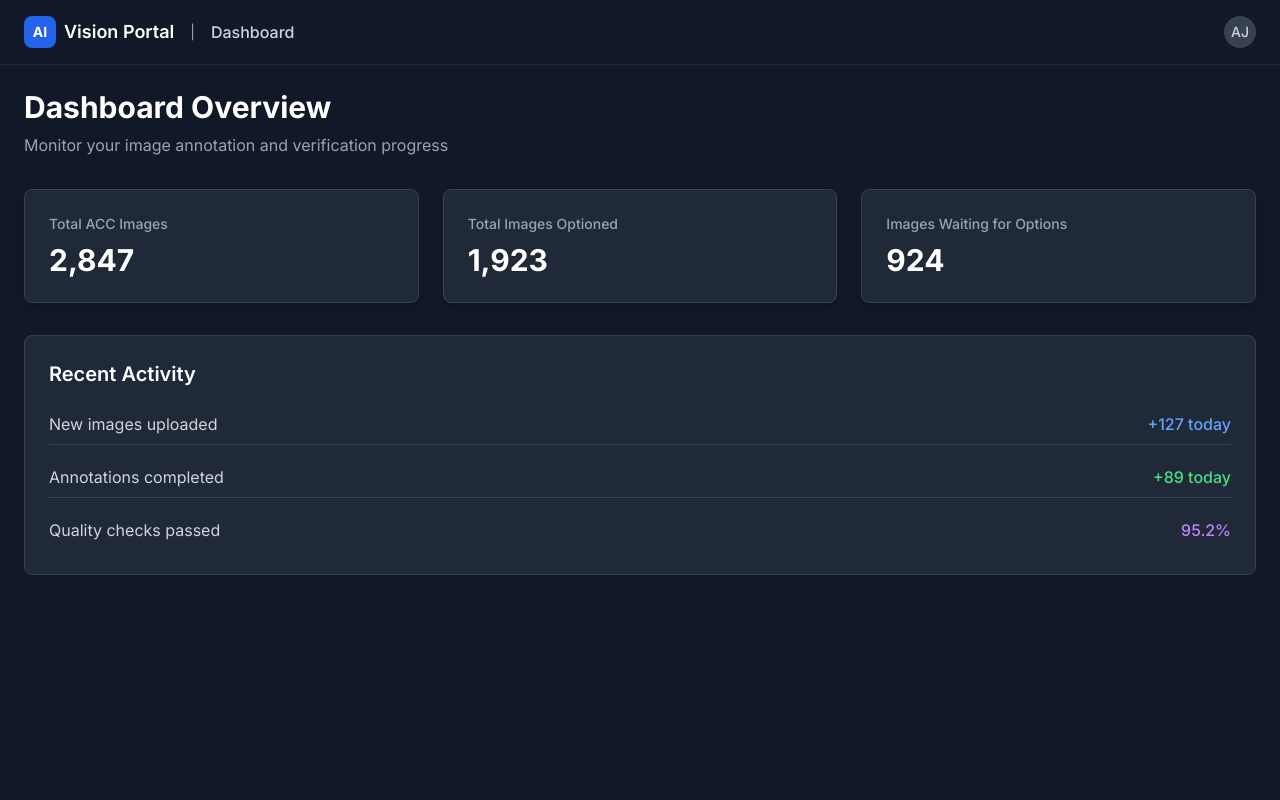
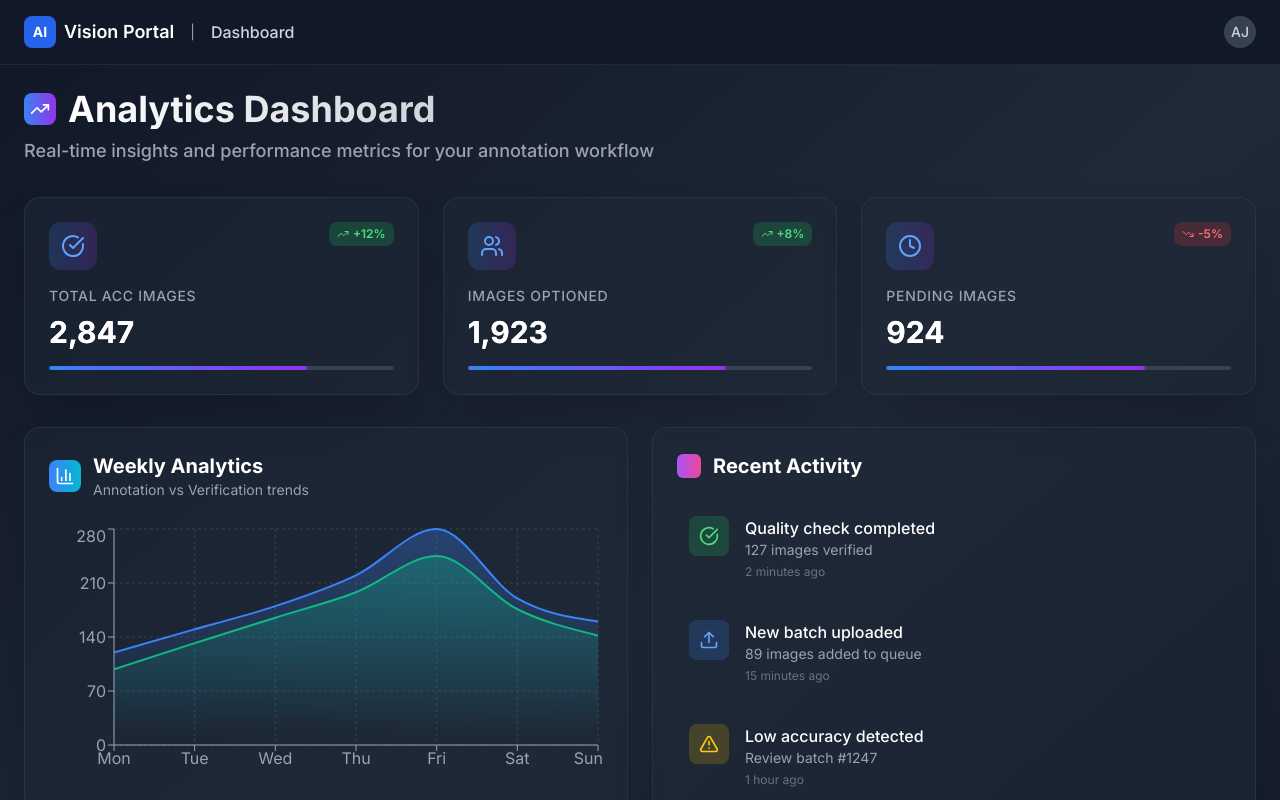
Before and after one commit to AjayIrkal23/quiet-annotate-portal, a React (Vite) app: page / in a window 1280 px wide. Shown: the top 800 px of the page. Built offline with nearby package versions, Linux system fonts and the light colour scheme.

Commit message:
Enhance Dashboard with premium design
Add icons, animations, and analytics charts to the dashboard for a more premium and engaging look. Improve text normalization and overall page aesthetics.

```diff
--- /dev/null
+++ b/src/components/ActivityFeed.tsx
@@ -0,0 +1,78 @@
+
+import React from 'react';
+import { CheckCircle, Upload, AlertTriangle, Users } from 'lucide-react';
+
+const activities = [
+  {
+    id: 1,
+    type: 'verification',
+    message: 'Quality check completed',
+    detail: '127 images verified',
+    time: '2 minutes ago',
+    icon: CheckCircle,
+    color: 'text-green-400',
+    bgColor: 'bg-green-500/20'
+  },
+  {
+    id: 2,
+    type: 'upload',
+    message: 'New batch uploaded',
+    detail: '89 images added to queue',
+    time: '15 minutes ago',
+    icon: Upload,
+    color: 'text-blue-400',
+    bgColor: 'bg-blue-500/20'
+  },
+  {
+    id: 3,
+    type: 'alert',
+    message: 'Low accuracy detected',
+    detail: 'Review batch #1247',
+    time: '1 hour ago',
+    icon: AlertTriangle,
+    color: 'text-yellow-400',
+    bgColor: 'bg-yellow-500/20'
+  },
+  {
+    id: 4,
+    type: 'team',
+    message: 'Team milestone reached',
+    detail: '10,000 annotations completed',
+    time: '3 hours ago',
+    icon: Users,
+    color: 'text-purple-400',
+    bgColor: 'bg-purple-500/20'
+  }
+];
+
+const ActivityFeed = () => {
+  return (
+    <div className="bg-gray-800/50 backdrop-blur-sm rounded-2xl p-6 border border-gray-700/50 shadow-2xl animate-fade-in" style={{ animationDelay: '400ms' }}>
+      <h2 className="text-xl font-bold text-white mb-6 flex items-center space-x-3">
+        <div className="w-6 h-6 bg-gradient-to-r from-purple-500 to-pink-500 rounded-md"></div>
+        <span>Recent Activity</span>
+      </h2>
+
+      <div className="space-y-4">
+        {activities.map((activity, index) => (
+          <div
+            key={activity.id}
+            className="flex items-start space-x-4 p-3 rounded-xl hover:bg-gray-700/30 transition-all duration-200 animate-fade-in"
+            style={{ animationDelay: `${500 + index * 100}ms` }}
+          >
+            <div className={`w-10 h-10 ${activity.bgColor} rounded-lg flex items-center justify-center flex-shrink-0`}>
+              <activity.icon className={`w-5 h-5 ${activity.color}`} />
+            </div>
+            <div className="flex-1 min-w-0">
+              <p className="text-white font-medium">{activity.message}</p>
+              <p className="text-gray-400 text-sm">{activity.detail}</p>
+              <p className="text-gray-500 text-xs mt-1">{activity.time}</p>
+            </div>
+          </div>
+        ))}
+      </div>
+    </div>
+  );
+};
+
+export default ActivityFeed;
--- /dev/null
+++ b/src/components/AnalyticsChart.tsx
@@ -0,0 +1,76 @@
+
+import React from 'react';
+import { LineChart, Line, AreaChart, Area, XAxis, YAxis, CartesianGrid, Tooltip, ResponsiveContainer } from 'recharts';
+import { BarChart3 } from 'lucide-react';
+
+const data = [
+  { name: 'Mon', annotations: 120, verifications: 98 },
+  { name: 'Tue', annotations: 150, verifications: 132 },
+  { name: 'Wed', annotations: 180, verifications: 165 },
+  { name: 'Thu', annotations: 220, verifications: 198 },
+  { name: 'Fri', annotations: 280, verifications: 245 },
+  { name: 'Sat', annotations: 190, verifications: 176 },
+  { name: 'Sun', annotations: 160, verifications: 142 },
+];
+
+const AnalyticsChart = () => {
+  return (
+    <div className="bg-gray-800/50 backdrop-blur-sm rounded-2xl p-6 border border-gray-700/50 shadow-2xl animate-fade-in" style={{ animationDelay: '300ms' }}>
+      <div className="flex items-center space-x-3 mb-6">
+        <div className="w-8 h-8 bg-gradient-to-r from-blue-500 to-cyan-500 rounded-lg flex items-center justify-center">
+          <BarChart3 className="w-5 h-5 text-white" />
+        </div>
+        <div>
+          <h2 className="text-xl font-bold text-white">Weekly Analytics</h2>
+          <p className="text-gray-400 text-sm">Annotation vs Verification trends</p>
+        </div>
+      </div>
+
+      <div className="h-64">
+        <ResponsiveContainer width="100%" height="100%">
+          <AreaChart data={data}>
+            <defs>
+              <linearGradient id="colorAnnotations" x1="0" y1="0" x2="0" y2="1">
+                <stop offset="5%" stopColor="#3B82F6" stopOpacity={0.3}/>
+                <stop offset="95%" stopColor="#3B82F6" stopOpacity={0}/>
+              </linearGradient>
+              <linearGradient id="colorVerifications" x1="0" y1="0" x2="0" y2="1">
+                <stop offset="5%" stopColor="#10B981" stopOpacity={0.3}/>
+                <stop offset="95%" stopColor="#10B981" stopOpacity={0}/>
+              </linearGradient>
+            </defs>
+            <CartesianGrid strokeDasharray="3 3" stroke="#374151" />
+            <XAxis dataKey="name" stroke="#9CA3AF" />
+            <YAxis stroke="#9CA3AF" />
+            <Tooltip
+              contentStyle={{
+                backgroundColor: '#1F2937',
+                border: '1px solid #374151',
+                borderRadius: '8px',
+                color: '#F9FAFB'
+              }}
+            />
+            <Area
+              type="monotone"
+              dataKey="annotations"
+              stroke="#3B82F6"
+              strokeWidth={2}
+              fillOpacity={1}
+              fill="url(#colorAnnotations)"
+            />
+            <Area
+              type="monotone"
+              dataKey="verifications"
+              stroke="#10B981"
+              strokeWidth={2}
+              fillOpacity={1}
+              fill="url(#colorVerifications)"
+            />
+          </AreaChart>
+        </ResponsiveContainer>
+      </div>
+    </div>
+  );
+};
+
+export default AnalyticsChart;
--- a/src/components/StatusCard.tsx
+++ b/src/components/StatusCard.tsx
@@ -1,20 +1,58 @@
 
 import React from 'react';
+import { LucideIcon, TrendingUp, TrendingDown } from 'lucide-react';
 
 interface StatusCardProps {
   title: string;
   value: number;
+  icon: LucideIcon;
   delay?: number;
+  trend?: string;
+  trendUp?: boolean;
 }
 
-const StatusCard = ({ title, value, delay = 0 }: StatusCardProps) => {
+const StatusCard = ({ title, value, icon: Icon, delay = 0, trend, trendUp }: StatusCardProps) => {
   return (
     <div
-      className="bg-gray-800 rounded-lg p-6 border border-gray-700 shadow-lg transition-all duration-300 hover:bg-gray-750 animate-fade-in"
+      className="group bg-gray-800/50 backdrop-blur-sm rounded-2xl p-6 border border-gray-700/50 shadow-2xl hover:shadow-blue-500/10 transition-all duration-500 hover:bg-gray-700/50 hover:border-blue-500/30 animate-fade-in hover:scale-105"
       style={{ animationDelay: `${delay}ms` }}
     >
-      <h3 className="text-gray-400 text-sm font-medium mb-2">{title}</h3>
-      <p className="text-white text-3xl font-bold">{value.toLocaleString()}</p>
+      <div className="flex items-start justify-between mb-4">
+        <div className="flex items-center space-x-3">
+          <div className="w-12 h-12 bg-gradient-to-r from-blue-500/20 to-purple-600/20 rounded-xl flex items-center justify-center group-hover:from-blue-500/30 group-hover:to-purple-600/30 transition-all duration-300">
+            <Icon className="w-6 h-6 text-blue-400 group-hover:text-blue-300 transition-colors duration-300" />
+          </div>
+        </div>
+        {trend && (
+          <div className={`flex items-center space-x-1 px-2 py-1 rounded-lg text-xs font-semibold ${
+            trendUp
+              ? 'bg-green-500/20 text-green-400'
+              : 'bg-red-500/20 text-red-400'
+          }`}>
+            {trendUp ? (
+              <TrendingUp className="w-3 h-3" />
+            ) : (
+              <TrendingDown className="w-3 h-3" />
+            )}
+            <span>{trend}</span>
+          </div>
+        )}
+      </div>
+
+      <h3 className="text-gray-400 text-sm font-medium mb-2 uppercase tracking-wider">{title}</h3>
+      <p className="text-white text-3xl font-bold bg-gradient-to-r from-white to-gray-300 bg-clip-text text-transparent">
+        {value.toLocaleString()}
+      </p>
+
+      <div className="mt-4 w-full h-1 bg-gray-700 rounded-full overflow-hidden">
+        <div
+          className="h-full bg-gradient-to-r from-blue-500 to-purple-600 rounded-full transition-all duration-1000 ease-out"
+          style={{
+            width: '0%',
+            animation: `expandWidth 1.5s ease-out ${delay + 500}ms forwards`
+          }}
+        ></div>
+      </div>
     </div>
   );
 };
--- a/src/pages/Dashboard.tsx
+++ b/src/pages/Dashboard.tsx
@@ -3,6 +3,9 @@ import React from 'react';
 import { useSelector } from 'react-redux';
 import { RootState } from '../store/store';
 import StatusCard from '../components/StatusCard';
+import AnalyticsChart from '../components/AnalyticsChart';
+import ActivityFeed from '../components/ActivityFeed';
+import { TrendingUp, Users, CheckCircle, Clock } from 'lucide-react';
 
 const Dashboard = () => {
   const { totalAccImages, totalImagesOptioned, totalImagesWaiting } = useSelector(
@@ -10,44 +13,74 @@ const Dashboard = () => {
   );
 
   return (
-    <div className="p-6">
-      <div className="mb-8">
-        <h1 className="text-3xl font-bold text-white mb-2">Dashboard Overview</h1>
-        <p className="text-gray-400">Monitor your image annotation and verification progress</p>
+    <div className="min-h-screen bg-gradient-to-br from-gray-900 via-gray-800 to-gray-900 p-6">
+      {/* Header Section */}
+      <div className="mb-8 animate-fade-in">
+        <div className="flex items-center space-x-3 mb-2">
+          <div className="w-8 h-8 bg-gradient-to-r from-blue-500 to-purple-600 rounded-lg flex items-center justify-center">
+            <TrendingUp className="w-5 h-5 text-white" />
+          </div>
+          <h1 className="text-4xl font-bold bg-gradient-to-r from-white to-gray-300 bg-clip-text text-transparent">
+            Analytics Dashboard
+          </h1>
+        </div>
+        <p className="text-gray-400 text-lg font-medium">
+          Real-time insights and performance metrics for your annotation workflow
+        </p>
       </div>
 
+      {/* Status Cards Grid */}
       <div className="grid grid-cols-1 md:grid-cols-3 gap-6 mb-8">
         <StatusCard
           title="Total ACC Images"
           value={totalAccImages}
+          icon={CheckCircle}
           delay={0}
+          trend="+12%"
+          trendUp={true}
         />
         <StatusCard
-          title="Total Images Optioned"
+          title="Images Optioned"
           value={totalImagesOptioned}
+          icon={Users}
           delay={100}
+          trend="+8%"
+          trendUp={true}
         />
         <StatusCard
-          title="Images Waiting for Options"
+          title="Pending Images"
           value={totalImagesWaiting}
+          icon={Clock}
           delay={200}
+          trend="-5%"
+          trendUp={false}
         />
       </div>
 
-      <div className="bg-gray-800 rounded-lg p-6 border border-gray-700">
-        <h2 className="text-xl font-semibold text-white mb-4">Recent Activity</h2>
-        <div className="space-y-3">
-          <div className="flex items-center justify-between py-2 border-b border-gray-700">
-            <span className="text-gray-300">New images uploaded</span>
-            <span className="text-blue-400 font-medium">+127 today</span>
+      {/* Analytics Section */}
+      <div className="grid grid-cols-1 lg:grid-cols-2 gap-6 mb-8">
+        <AnalyticsChart />
+        <ActivityFeed />
+      </div>
+
+      {/* Performance Metrics */}
+      <div className="bg-gray-800/50 backdrop-blur-sm rounded-2xl p-6 border border-gray-700/50 shadow-2xl animate-fade-in" style={{ animationDelay: '600ms' }}>
+        <h2 className="text-2xl font-bold text-white mb-6 flex items-center space-x-3">
+          <div className="w-6 h-6 bg-gradient-to-r from-green-500 to-blue-500 rounded-md"></div>
+          <span>Performance Overview</span>
+        </h2>
+        <div className="grid grid-cols-1 md:grid-cols-3 gap-6">
+          <div className="text-center">
+            <div className="text-3xl font-bold text-green-400 mb-2">98.5%</div>
+            <div className="text-gray-400 font-medium">Accuracy Rate</div>
           </div>
-          <div className="flex items-center justify-between py-2 border-b border-gray-700">
-            <span className="text-gray-300">Annotations completed</span>
-            <span className="text-green-400 font-medium">+89 today</span>
+          <div className="text-center">
+            <div className="text-3xl font-bold text-blue-400 mb-2">2.3s</div>
+            <div className="text-gray-400 font-medium">Avg Process Time</div>
           </div>
-          <div className="flex items-center justify-between py-2">
-            <span className="text-gray-300">Quality checks passed</span>
-            <span className="text-purple-400 font-medium">95.2%</span>
+          <div className="text-center">
+            <div className="text-3xl font-bold text-purple-400 mb-2">1,247</div>
+            <div className="text-gray-400 font-medium">Daily Throughput</div>
           </div>
         </div>
       </div>
```
Also changed, not shown: src/index.css (+9 -0 lines).
